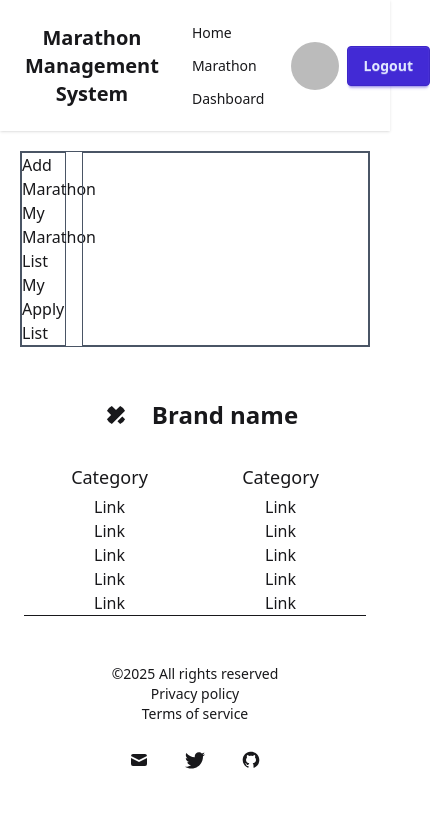
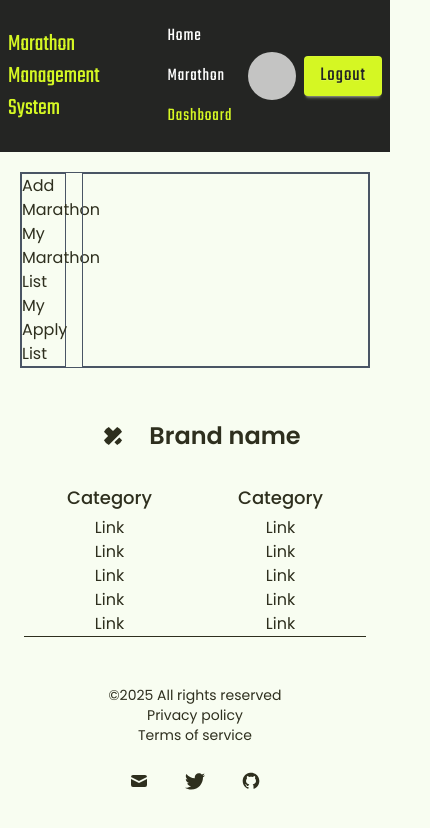
Before and after one commit to AAzizshishir/marathon-management-system, a React (Vite) app: page /dashboard in a window 390 px wide. Shown: the top 828 px of the page, 430 px wide, since content can reach past the window. Built offline with nearby package versions, Linux system fonts and the light colour scheme; no server answers; sample sign-in values are in the browser's storage.

Commit message:
styles in the navbar and responsive

```diff
--- a/src/components/aside/Aside.jsx
+++ b/src/components/aside/Aside.jsx
@@ -4,13 +4,28 @@ const Aside = () => {
   return (
     <ul>
       <li>
-        <NavLink to={"addmarathon"}>Add Marathon</NavLink>
+        <NavLink
+          to={"addmarathon"}
+          className={({ isActive }) => (isActive ? "link" : "")}
+        >
+          Add Marathon
+        </NavLink>
       </li>
       <li>
-        <NavLink to={"marathonlist"}>My Marathon List</NavLink>
+        <NavLink
+          to={"marathonlist"}
+          className={({ isActive }) => (isActive ? "link" : "")}
+        >
+          My Marathon List
+        </NavLink>
       </li>
       <li>
-        <NavLink to={"applylist"}>My Apply List</NavLink>
+        <NavLink
+          to={"applylist"}
+          className={({ isActive }) => (isActive ? "link" : "")}
+        >
+          My Apply List
+        </NavLink>
       </li>
     </ul>
   );
--- a/src/components/navbar/Navbar.jsx
+++ b/src/components/navbar/Navbar.jsx
@@ -12,32 +12,47 @@ const Navbar = () => {
   };
 
   return (
-    <nav className="navbar bg-base-100 shadow-sm">
+    <nav className="navbar font-secondary bg-neutral text-neutral-content opacity-85 px-2 lg:px-10">
       <div className="flex-1">
-        <Link className="btn btn-ghost text-xl">
+        <h1 className="text-2xl lg:text-4xl text-primary">
           Marathon Management System
-        </Link>
+        </h1>
       </div>
       <div className="flex items-center">
-        <ul className="menu menu-horizontal px-1">
-          <li>
-            <NavLink to={"/"}>Home</NavLink>
+        <ul className="menu menu-horizontal px-1 tracking-wider md:space-x-1.5 text-lg flex flex-col md:flex-row">
+          <li className="hover:text-primary">
+            <NavLink
+              to={"/"}
+              className={({ isActive }) => (isActive ? "text-primary" : "")}
+            >
+              Home
+            </NavLink>
           </li>
-          <li>
-            <NavLink to={"/marathon"}>Marathon</NavLink>
+          <li className="hover:text-primary">
+            <NavLink
+              to={"/marathon"}
+              className={({ isActive }) => (isActive ? "text-primary" : "")}
+            >
+              Marathon
+            </NavLink>
           </li>
           {user ? (
-            <li>
-              <NavLink to={"/dashboard"}>Dashboard</NavLink>
+            <li className="hover:text-primary">
+              <NavLink
+                to={"/dashboard"}
+                className={({ isActive }) => (isActive ? "text-primary" : "")}
+              >
+                Dashboard
+              </NavLink>
             </li>
           ) : (
             <>
-              <li>
+              <button className="btn bg-primary text-black text-xl tracking-wider font-normal mb-1">
                 <NavLink to={"/login"}>Login</NavLink>
-              </li>
-              <li>
+              </button>
+              <button className="btn bg-primary text-black text-xl tracking-wider font-normal">
                 <NavLink to={"/register"}>Register</NavLink>
-              </li>
+              </button>
             </>
           )}
         </ul>
@@ -50,7 +65,10 @@ const Navbar = () => {
               alt="Aveter"
               title={user?.email}
             />
-            <button onClick={handleLogout} className="btn btn-primary">
+            <button
+              onClick={handleLogout}
+              className="btn bg-primary text-black text-xl font-normal tracking-wider border-none outline-0 "
+            >
               Logout
             </button>
           </div>
--- a/src/context/AuthProvider.jsx
+++ b/src/context/AuthProvider.jsx
@@ -42,7 +42,7 @@ const AuthProvider = ({ children }) => {
     const unsubscribe = onAuthStateChanged(auth, (currentUser) => {
       setUser(currentUser);
       setLoading(false);
-      // console.log(currentUser);
+      console.log(currentUser);
     });
     return () => unsubscribe();
   });
--- a/src/rootLayout/Root.jsx
+++ b/src/rootLayout/Root.jsx
@@ -4,7 +4,7 @@ import Footer from "../components/footer/Footer";
 
 const Root = () => {
   return (
-    <div>
+    <div className="font-primary">
       <Navbar></Navbar>
       <Outlet></Outlet>
       <Footer></Footer>
--- a/src/style.css
+++ b/src/style.css
@@ -1,2 +1,62 @@
+@import url("https://fonts.googleapis.com/css2?family=Poppins:ital,wght@0,100;0,200;0,300;0,400;0,500;0,600;0,700;0,800;0,900;1,100;1,200;1,300;1,400;1,500;1,600;1,700;1,800;1,900&display=swap");
+
+@import url("https://fonts.googleapis.com/css2?family=Teko:wght@300..700&display=swap");
+
 @import "tailwindcss";
 @plugin "daisyui";
+
+/* @theme {
+  --font-primary: "Poppins", sans-serif;
+
+  --primary-color: #0f172a;
+  --secondary-color: #3b82f6;
+  --accent-color: #f43f5e;
+  --text-color: #e5e7eb;
+  --bg-color: #1e293b;
+
+  --border-color: #334155;
+  --hover-color: #f87171;
+} */
+@theme {
+  --font-primary: "Poppins", sans-serif;
+  --font-secondary: "Teko", sans-serif;
+}
+
+@plugin "daisyui/theme" {
+  /* 🌕 Base Backgrounds */
+  name: "light";
+  default: true; /* set as default */
+  --color-base-100: #f8fdf1; /* একদম হালকা সবুজাভ সাদা */
+  --color-base-200: #edf7da; /* অফ-হোয়াইট উইথ লেমন টিন্ট */
+  --color-base-300: #dcefc2; /* হালকা সবুজাভ ব্যাকগ্রাউন্ড */
+  --color-base-content: #2e2f1e; /* ডার্ক গ্রিনিশ ব্ল্যাক ফর টেক্সট */
+
+  /* 🟩 Primary (Lime Energy Green) */
+  --color-primary: #d0f700; /* তোমার নির্বাচিত vibrant lime green */
+  --color-primary-content: #fefeff; /* হালকা লেখা, বোতামে টেক্সটের জন্য */
+
+  /* 🟦 Secondary (Cool Blue contrast) */
+  --color-secondary: #00b2ff; /* ব্রাইট ব্লু, সবুজের পাশে সুন্দর contrast */
+  --color-secondary-content: #ffffff;
+
+  /* 🟨 Accent (Warm Orange pop) */
+  --color-accent: #ffa53b; /* লাইম ও ব্লুর পাশে হালকা গরম শেড */
+  --color-accent-content: #2f1c00;
+
+  /* ⚫ Neutral (Muted cool gray) */
+  --color-neutral: #000000; /* নিরপেক্ষ শেড - ন্যাভবার, ফূটার ইত্যাদিতে */
+  --color-neutral-content: #fefeff;
+
+  /* ℹ️ Info / ✅ Success / ⚠️ Warning / ❌ Error */
+  --color-info: #5bb4ff; /* info alert এর জন্য হালকা ব্লু */
+  --color-info-content: #ffffff;
+
+  --color-success: #4ddf75; /* সফলতার জন্য হালকা গ্রিন */
+  --color-success-content: #ffffff;
+
+  --color-warning: #ffd447; /* সতর্কতা, ওয়ার্নিং মেসেজ */
+  --color-warning-content: #332b00;
+
+  --color-error: #ff5b5b; /* ভুলের জন্য ব্রাইট রেড */
+  --color-error-content: #ffffff;
+}
```
